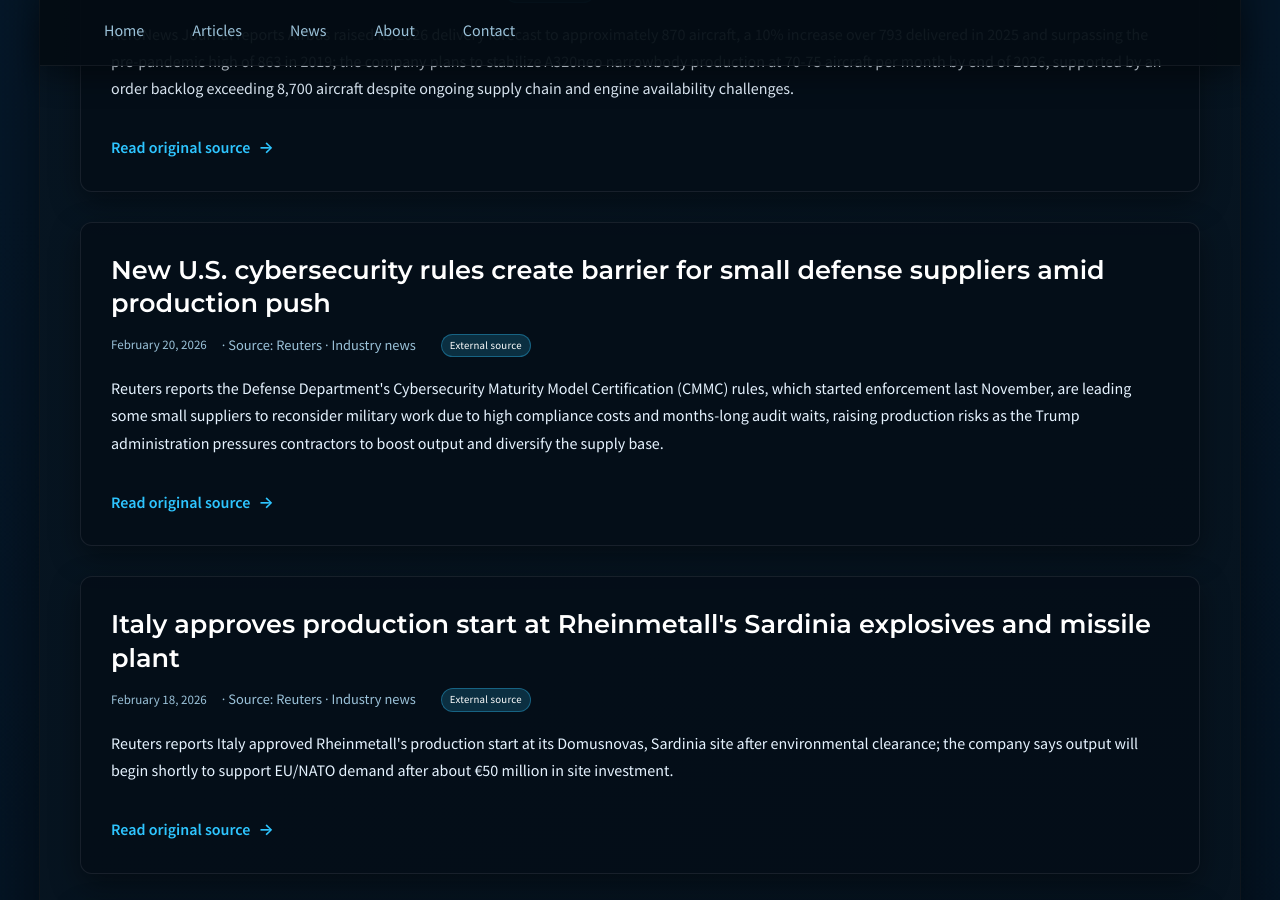
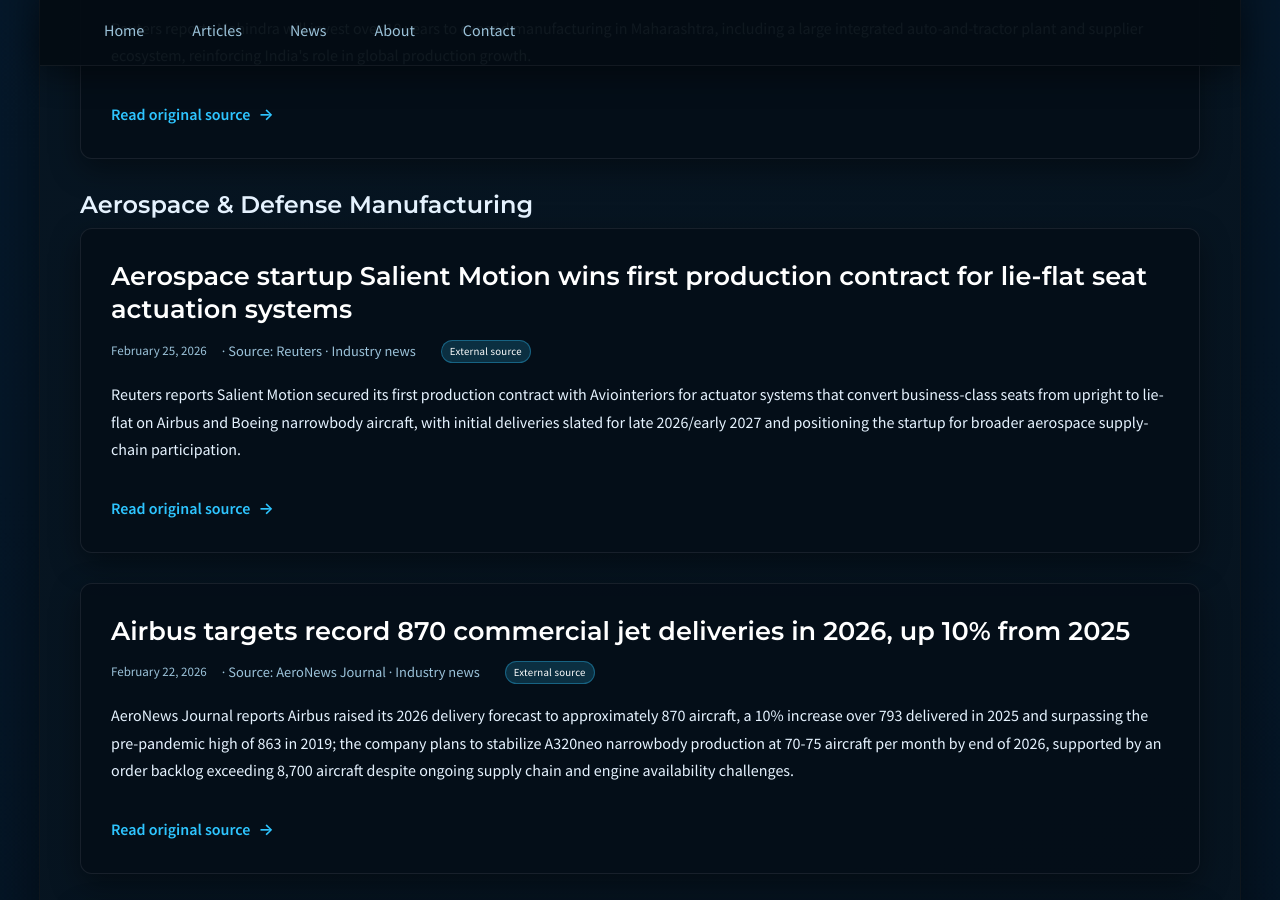
Before and after one commit to JohnForeman/MetrologyCentral, a Jekyll site: the page built from news.md, in a window 1280 px wide and 900 px high, scrolled down 5981 px. Built offline with Jekyll 4.4.1, drawn with Linux system fonts in a browser that asks for light colours; some of the changed text lies outside the part shown.

Commit message:
Overnight news sweep: add Reuters/NIST items and remove superseded CAMIO duplicate

```diff
--- a/_data/news.yml
+++ b/_data/news.yml
@@ -1,3 +1,27 @@
+- date: 2026-02-25
+  title: Aerospace startup Salient Motion wins first production contract for lie-flat seat actuation systems
+  source: Reuters
+  sector: aerospace_defense_manufacturing
+  kind: industry_news
+  summary: Reuters reports Salient Motion secured its first production contract with Aviointeriors for actuator systems that convert business-class seats from upright to lie-flat on Airbus and Boeing narrowbody aircraft, with initial deliveries slated for late 2026/early 2027 and positioning the startup for broader aerospace supply-chain participation.
+  url: https://www.reuters.com/business/aerospace-defense/aerospace-supplier-startup-lands-first-production-contract-2026-02-25/
+
+- date: 2026-02-24
+  title: Lucid guides 2026 output to 25,000-27,000 EVs while citing supply-chain and tariff risks
+  source: Reuters
+  sector: ev_manufacturing
+  kind: industry_news
+  summary: Reuters reports Lucid forecast 2026 production of 25,000-27,000 vehicles versus 17,840 in 2025, implying slower growth than last year as the company manages supply-chain fragility, tariff exposure, and component constraints while ramping Gravity SUV output and preparing its midsize platform launch.
+  url: https://www.reuters.com/business/autos-transportation/lucid-beats-fourth-quarter-revenue-forecasts-jump-2026-production-2026-02-24/
+
+- date: 2026-02-11
+  title: International AI measurement network publishes consensus practices for automated AI evaluations
+  source: NIST
+  sector: scientific_metrology
+  kind: standards_method
+  summary: NIST announced that the International Network for Advanced AI Measurement, Evaluation, and Science published consensus practices and open technical questions for automated AI evaluations, extending measurement-science frameworks for AI capability, reliability, and standards alignment across ten participating jurisdictions.
+  url: https://www.nist.gov/news-events/news/2026/02/international-network-advanced-ai-measurement-evaluation-and-science
+
 - date: 2026-02-23
   title: Verisurf 2026 introduces workflow improvements for digital manufacturing metrology
   source: Metrology News
@@ -133,14 +157,6 @@
   kind: industry_news
   summary: Reuters reports the U.S. Energy Department removed the fuel-content-factor provision used in fuel-economy calculations, reversing an EV-crediting mechanism that materially affected automaker compliance math and could influence EV production-mix planning.
   url: https://www.reuters.com/world/trump-rescinding-rule-incentivizing-ev-production-meet-fuel-economy-requirements-2026-02-18/
-
-- date: 2026-01-31
-  title: LK highlights CAMIO 2026 R2 + REVO2 deployment on Altera CMM at MACH 2026
-  source: ETMM Online (LK Metrology)
-  sector: quality_software
-  kind: vendor_release
-  summary: LK's MACH 2026 preview details CAMIO 2026 R2 as the first official full-REVO release, demonstrated on an Altera M SCANtek5 CMM, and also highlights Focus point-cloud integration plus broader IMG workflow alignment for multi-sensor 5-axis inspection.
-  url: https://www.etmm-online.com/lk-metrology-5-axis-metrology-breakthrough-mach-2026-a-cdd0956b00036f44f2849554626b990d/
 
 - date: 2026-01-06
   title: Mercedes moves A-Class production from Germany to Hungary to rebalance plant capacity
```
